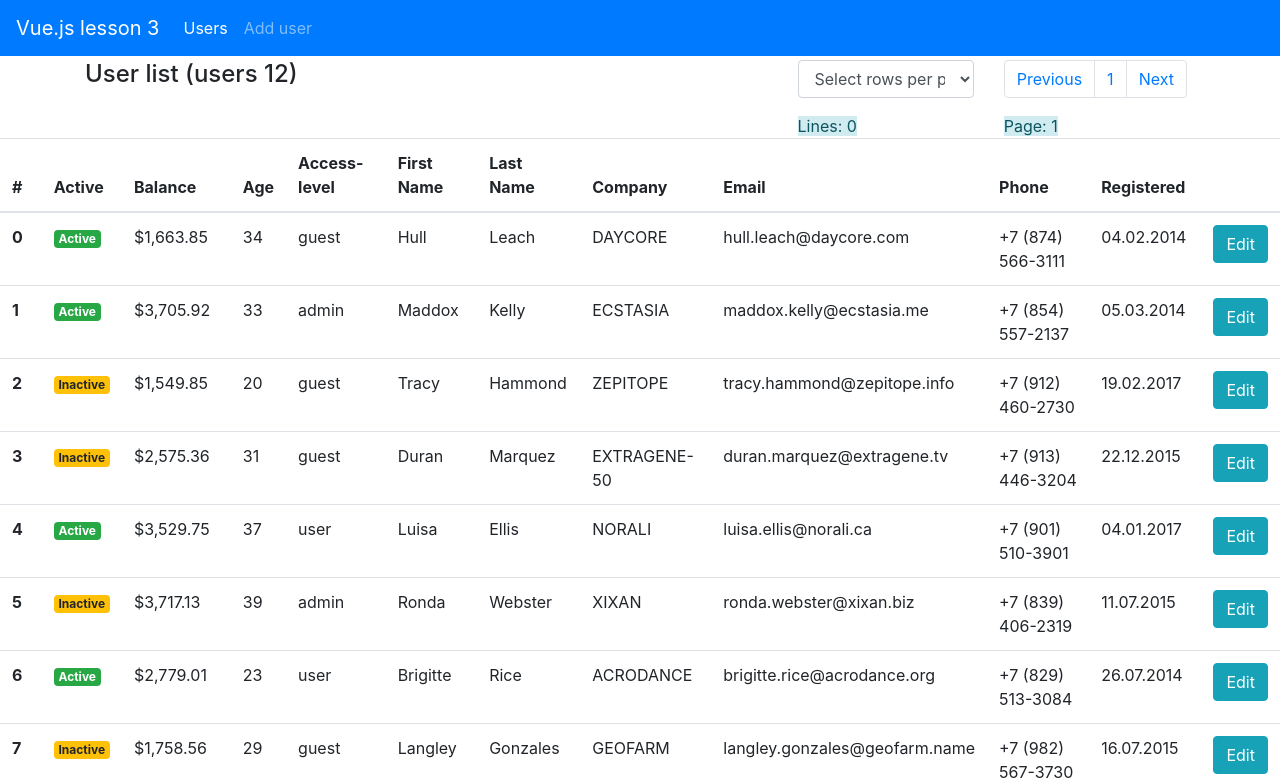
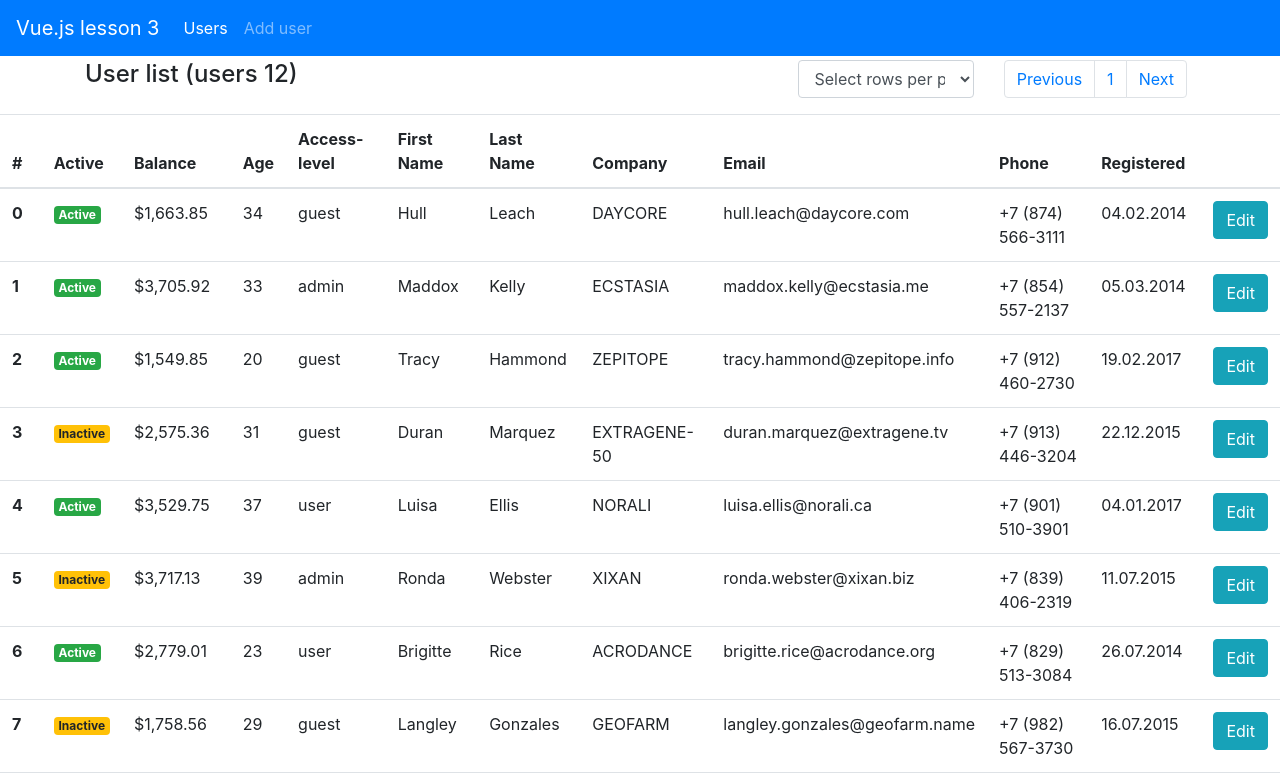
Before and after one commit to glebec-v/vue-lessons-js, a Vue app: page /users in a window 1280 px wide. Shown: the top 783 px of the page. Built offline with nearby package versions, Linux system fonts and the light colour scheme; data requests are answered from the project's data file.

Commit message:
home-task-4 done server pagination

```diff
--- a/db.json
+++ b/db.json
@@ -34,7 +34,7 @@
     },
     {
       "id": 2,
-      "isActive": false,
+      "isActive": true,
       "balance": "$1,549.85",
       "picture": "http://placehold.it/128x128",
       "age": 20,
@@ -177,7 +177,7 @@
       "registered": "28.12.2017"
     },
     {
-      "isActive": false,
+      "isActive": true,
       "balance": "$10,000.00",
       "picture": "http://placehold.it/128x128",
       "age": 40,
--- a/src/components/ListControls.vue
+++ b/src/components/ListControls.vue
@@ -3,11 +3,9 @@
         <div class="row justify-content-end">
             <div class="col-3">
                 <paginator-lines v-model.number="linesPerPage"></paginator-lines>
-                <span class="alert-info">Lines: {{ linesPerPage }}</span>
             </div>
             <div class="col-3">
                 <paginator-page v-bind:total="pagesTotal" v-model="pageNumber"></paginator-page>
-                <span class="alert-info">Page: {{ pageNumber }}</span>
             </div>
         </div>
     </div>
@@ -29,12 +27,29 @@
         data() {
             return {
                 linesPerPage: 0,
-                pageNumber: 0,
+                pageNumber: 0
             }
         },
         computed: {
             pagesTotal: function () {
                 return this.linesPerPage === 0 ? 1 : Math.ceil(this.rows/this.linesPerPage);
+            }
+        },
+        methods: {
+            emitPaginationEvent: function () {
+                this.$emit('pagination', {
+                    linesPerPage: this.linesPerPage,
+                    // reset pageNumber if linesPerPage's change push selected pageNumber out of bounds
+                    pageNumber: this.pageNumber > this.pagesTotal ? 1 : this.pageNumber
+                });
+            }
+        },
+        watch: {
+            linesPerPage: function () {
+                this.emitPaginationEvent();
+            },
+            pageNumber: function () {
+                this.emitPaginationEvent();
             }
         }
     }
--- a/src/components/PaginatorPage.vue
+++ b/src/components/PaginatorPage.vue
@@ -1,6 +1,6 @@
 <template>
     <div>
-        <nav aria-label="Page navigation example">
+        <nav>
             <ul class="pagination">
                 <li class="page-item"><a class="page-link" href="#" v-on:click="previousHandler">Previous</a></li>
                 <li class="page-item" v-for="page in total">
--- a/src/pages/userList.vue
+++ b/src/pages/userList.vue
@@ -3,13 +3,13 @@
         <div class="container">
             <div class="row">
                 <div class="col-3">
-                    <h4>User list (users {{ userList.length }})</h4>
+                    <h4>User list (users {{ totalUsersCount }})</h4>
                 </div>
                 <div class="col-9" v-if="!userList">
                     <p class="alert-info">Loading...</p>
                 </div>
                 <div class="col-9" v-else>
-                    <list-controls v-bind:rows="userList.length"></list-controls>
+                    <list-controls v-bind:rows="totalUsersCount" v-on:pagination="paginationHandler"></list-controls>
                 </div>
             </div>
         </div>
@@ -31,23 +31,35 @@
         },
         data: function () {
             return {
-                userList: []
+                userList: [],
+                url: '/users',
+                totalUsersCount: 0
             };
         },
         methods: {
             loadUsers: function () {
-                let self = this;
-                Axios.get('/users')
-                    .then(response => {
-                        self.userList = response.data;
-                    });
+                return Axios.get(this.url)
+                    .then(response => { this.userList = response.data; });
             },
-            editRequestHandler: function (eventData) {
-                this.$router.push({ path: `/users/${eventData.userId}`});
+            editRequestHandler: function (editUser) {
+                this.$router.push({ path: `/users/${editUser.userId}`});
+            },
+            paginationHandler: function (pagination) {
+                // todo save pagination state somewhere after user editing or deleting to return to previous pagination settings
+                if (0 === parseInt(pagination.linesPerPage)) {
+                    // no pagination
+                    this.url = '/users';
+                    this.loadUsers();
+                } else {
+                    // pagination set
+                    this.url = `/users?_page=${pagination.pageNumber}&_limit=${pagination.linesPerPage}`;
+                    this.loadUsers();
+                }
             }
         },
         mounted: function () {
-            this.loadUsers();
+            // save total user count
+            this.loadUsers().then(() => { this.totalUsersCount = this.userList.length; });
         }
     };
 </script>
```
